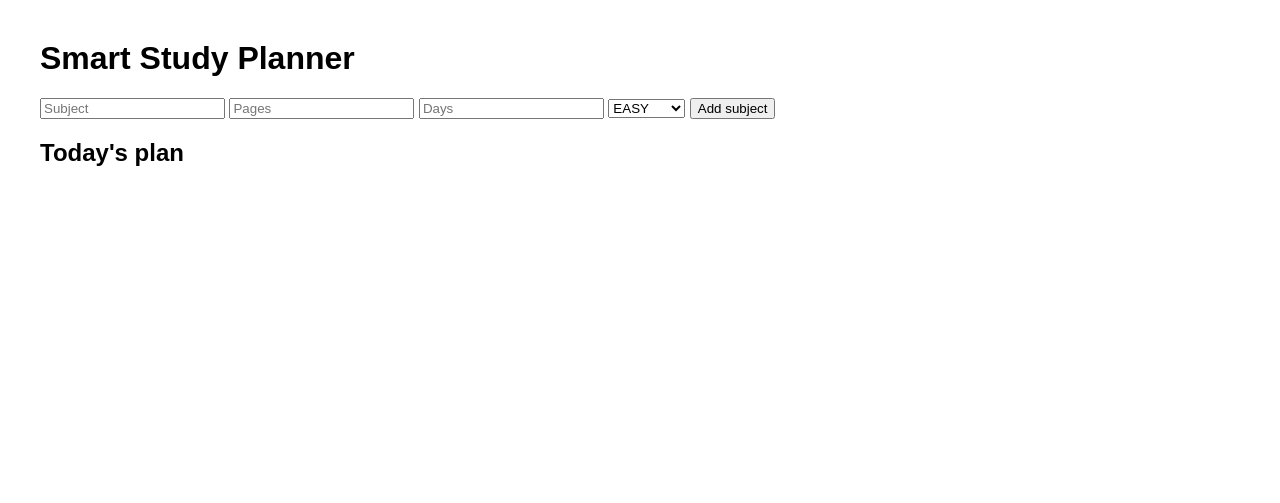
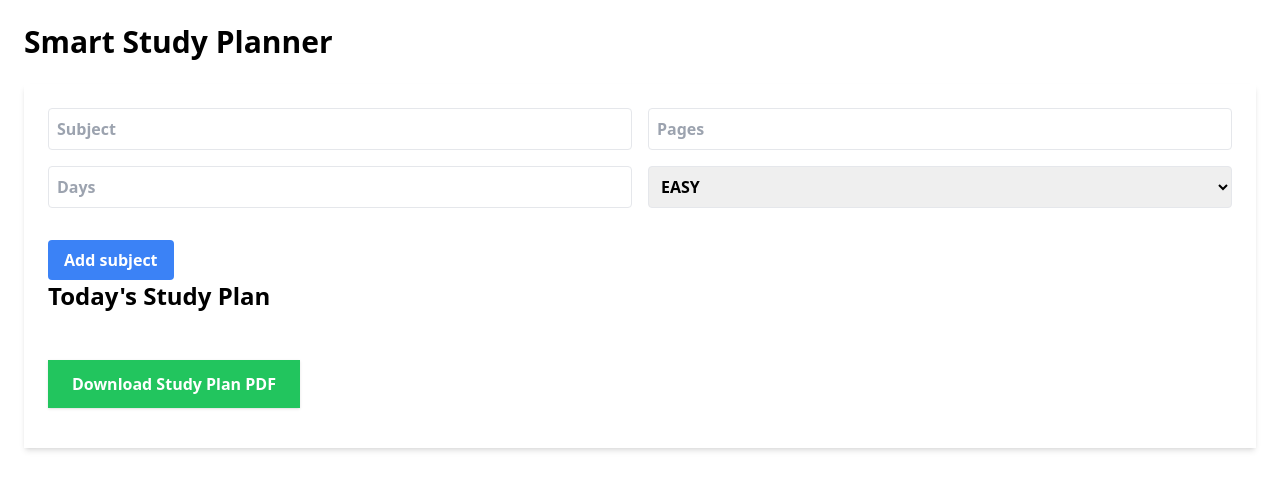
Before and after one commit to lena-Win/smart-study-planner, a Flask app: page / in a window 1280 px wide. Shown: the top 503 px of the page. Run offline with Flask 3, Linux system fonts and the light colour scheme; parts of the project's set-up code (start-up, migrations or seed data) failed here and were passed over; some libraries are stand-ins or nearby versions.

Commit message:
Improve UI with Tailwind, add priority badges, fix float pages display, add PDF export

```diff
--- a/app.py
+++ b/app.py
@@ -1,19 +1,30 @@
-from flask import Flask, render_template, request
-from planner import calculate_daily_study
+from flask import Flask, render_template, request, send_file
+from planner import calculate_daily_study, calculate_priority
+from pdf_export import export_plan_to_pdf
 app = Flask(__name__)
+subjects = []
 @app.route("/", methods=["GET", "POST"])
 def home():
-    plan = []
     if request.method == "POST":
         subject = request.form.get("subject")
-        pages = int(request.form.get("pages"))
-        days = int(request.form.get("days"))
+        pages = request.form.get("pages")
+        days = request.form.get("days")
         difficulty = request.form.get("difficulty")
-        pages_today = calculate_daily_study(pages, days)
-        plan.append({
-        "subject": subject,
-        "pages_today": pages_today,
-        })
-    return render_template("index.html", plan=plan)
+        if subject and pages and days:
+            pages = int(pages)
+            days = int(days)
+            pages_today = calculate_daily_study(pages, days)
+            priority = calculate_priority(days)
+            subjects.append({
+                "subject": subject,
+                "pages_today": pages_today,
+                "difficulty": difficulty,
+                "priority": priority
+            })
+    return render_template("index.html", plan=subjects)
+@app.route("/download")
+def download():
+    pdf_file = export_plan_to_pdf(subjects)
+    return send_file(pdf_file, as_attachment=True)
 if __name__ == "__main__":
     app.run(debug=True)
--- a/planner.py
+++ b/planner.py
@@ -13,17 +13,18 @@ def calculate_total_daily_load(subjects):
     for subject in subjects:
         total += subject
     return total
-def calculate_priority(days_left):
-    if days_left <= 7:
+def calculate_priority(days):
+    days = int(days)
+    if days <= 3:
         return "HIGH"
-    elif days_left <= 21:
+    elif days <= 7:
         return "MEDIUM"
     else:
         return "LOW"
 def calculate_daily_study(pages, days):
     if pages <= 0 or days <= 0:
         raise ValueError("Pages and days must be positive numbers")
-    return pages / days
+    return pages // days
 def create_study_plan(pages, days):
     daily = calculate_daily_study(pages, days)
     return {
--- a/static/style.css
+++ b/static/style.css
@@ -10,5 +10,5 @@ body{
     color: orange;
 }
 .LOW{
-    color:green;
+    color: aquamarine;
 }
--- a/templates/index.html
+++ b/templates/index.html
@@ -2,28 +2,75 @@
 <html>
 <head>
     <title>Smart Study Planner</title>
-    <link rel="stylesheet" href="/static/style.css">
+    <script src="https://cdn.tailwindcss.com"></script>
 </head>
-<body>
-<h1>Smart Study Planner</h1>
-<form method="POST">
-<input name="subject" placeholder="Subject">
-<input name="pages" placeholder="Pages">
-<input name="days" placeholder="Days">
-<select name="difficulty">
+<body class="bd-gray-100 font-sans">
+<div class="max-x-4xl mx-auto p-6">
+<h1 class="text-3xl font-bold mb-6">
+Smart Study Planner
+<h1>
+<form method="POST" class="bg-white p-6 rounded-x1 shadow-md mb-8">
+<h2 class="text-x1 font-semibold mb-4">
+<div class="grid grid-cols-2 gap-4">
+<input name="subject"
+placeholder="Subject"
+class="border p-2 rounded">
+<input name="pages"
+placeholder="Pages"
+class="border p-2 rounded">
+<input name="days"
+placeholder="Days"
+class="border p-2 rounded">
+<select name="difficulty" class="border p-2 rounded">
 <option value="EASY">EASY</option>
 <option value="MEDIUM">MEDIUM</option>
 <option value="HARD">HARD</option>
 </select>
-<button type="submit">Add subject</button>
+<div>
+<button
+class="mt-4 bg-blue-500 text-white px-4 py-2 rounded hover:bg-blue-600">
+Add subject
+</button>
 </form>
-<h2>Today's plan</h2>
-<ul>
+<h2 class="text-2xl font-semibold mb-4">
+Today's Study Plan
+</h2>
+<div class="grid md:grid-cols-2 gap-4">
 {% for item in plan %}
-<li>
-{{ item.subject }} - study {{ item.pages_today }} pages
-</li>
+<div class="bg-white p-5 rounded-x1 shadow">
+<div class="flex justify-between items-center">
+<h3 class="text-lg font-bold">
+{{ item.subject }}
+</h3>
+{% if item.priority == "HIGH" %}
+<span class="inline-block bg-red-100 text-red-700 text-xs font-semibold px-2 py-1 rounded">
+HIGH priority
+</span>
+{% elif item.priority == "MEDIUM" %}
+<span class="inline-block bg-yellow-100 text-yellow-700 text-xs font-semibold px-2 py-1 rounded">
+MEDIUM priority
+</span>
+{% else %}
+<span class="inline-block text-xs font-semibold px-2 py-1 rounded"
+style="background-color: aquamarine;">
+LOW priority
+</span>
+{% endif %}
+</div>
+<p class="text-gray-600 mt-2">
+Study {{ item.pages_today }} pages
+</p>
+</div>
 {% endfor %}
-</ul>
+</div>
+<div class="mt-8">
+<a href="/download">
+<button type="button"
+class="bg-green-500 text-white px-6 py-3 rounded-x1 shadow hover:bg-green-600 transition">
+Download Study Plan PDF
+</button>
+</a>
+</div>
+</div>
 </body>
 </html>
```
Also changed, not shown: pdf_export.py (added, +13 -0 lines), test_pdf.py (added, +7 -0 lines).
